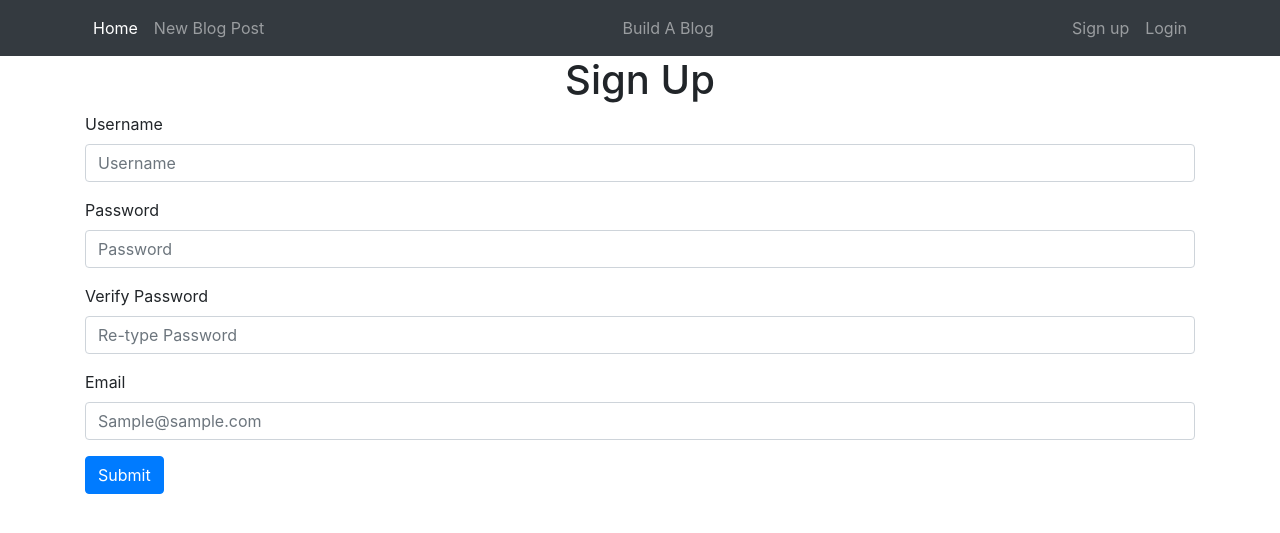
After one commit to sythe7448/blogz, a Flask app: page /signup in a window 1280 px wide. The commit adds this page. Shown: the top 533 px of the page. Run offline with Flask 2, Linux system fonts and the light colour scheme; some libraries are stand-ins or nearby versions.

Commit message:
Working HTML

```diff
--- a/main.py
+++ b/main.py
@@ -10,19 +10,29 @@ db = SQLAlchemy(app)
 
 
 @app.route('/')
-def hello_world():
-    return 'Hello World!'
+def blog():
+    return render_template('blog.html')
+
+@app.route('/login')
+def login():
+    return render_template('login.html')
+
+@app.route('/signup')
+def signup():
+    return render_template('signup.html')
+
+@app.route('/newpost')
+def newpost():
+    return render_template('newpost.html')
 
 class Blog():
     id = db.Column(db.Integer, primary_key=True)
     title = db.Column(db.String(50))
     body = db.Column(db.Text)
-    datetime = db.Column(db.Datetime)
 
     def __init__(self, title, body, datetime):
         self.title = title
         self.body = body
-        self.datetime = datetime
 
 
 if __name__ == '__main__':
--- a/templates/base.html
+++ b/templates/base.html
@@ -1,10 +1,17 @@
 <!DOCTYPE html>
 <html lang="en">
 <head>
-    <meta charset="UTF-8">
-    <title>Title</title>
+    <!-- Required meta tags -->
+    <meta charset="utf-8">
+    <meta name="viewport" content="width=device-width, initial-scale=1, shrink-to-fit=no">
+
+    <!-- Bootstrap CSS -->
+    <link rel="stylesheet" href="https://stackpath.bootstrapcdn.com/bootstrap/4.1.3/css/bootstrap.min.css" integrity="sha384-MCw98/SFnGE8fJT3GXwEOngsV7Zt27NXFoaoApmYm81iuXoPkFOJwJ8ERdknLPMO" crossorigin="anonymous">
+
+    <title>{% block title %}{% endblock %}</title>
 </head>
 <body>
-
+    <div id="header">{% include "header.html" %}</div>
+    <div id="content" class="container">{% block content %}{% endblock %}</div>
 </body>
 </html>
--- /dev/null
+++ b/templates/header.html
@@ -0,0 +1,23 @@
+<nav class="navbar navbar-expand-md navbar-fixed-top navbar-dark bg-dark main-nav">
+    <div class="container">
+        <ul class="nav navbar-nav">
+            <li class="nav-item active">
+                <a class="nav-link" href="/">Home</a>
+            </li>
+            <li class="nav-item">
+                <a class="nav-link" href="/newpost">New Blog Post</a>
+            </li>
+        </ul>
+        <ul class="nav navbar-nav mx-auto">
+            <li class="nav-item"><a class="nav-link" href="/">Build A Blog</a></li>
+        </ul>
+        <ul class="nav navbar-nav">
+            <li class="nav-item">
+                <a class="nav-link" href="/signup">Sign up</a>
+            </li>
+            <li class="nav-item">
+                <a class="nav-link" href="/login">Login</a>
+            </li>
+        </ul>
+    </div>
+</nav>
--- /dev/null
+++ b/templates/signup.html
@@ -0,0 +1,26 @@
+{% extends 'base.html' %}
+{% block title %}Sign up{% endblock %}
+{% block header %}
+{% endblock %}
+{% block content %}
+    <h1 class="text-center">Sign Up</h1>
+    <form>
+        <div class="form-group">
+            <label for="username">Username</label>
+            <input type="text" class="form-control" id="username" placeholder="Username">
+        </div>
+        <div class="form-group">
+            <label for="password">Password</label>
+            <input type="password" class="form-control" id="password" placeholder="Password">
+        </div>
+        <div class="form-group">
+            <label for="vPassword">Verify Password</label>
+            <input type="password" class="form-control" id="vPassword" placeholder="Re-type Password">
+        </div>
+        <div class="form-group">
+            <label for="email">Email</label>
+            <input type="email" class="form-control" id="email" placeholder="Sample@sample.com">
+        </div>
+        <input class="btn btn-primary" type="submit" value="Submit">
+    </form>
+{% endblock %}
```
Also changed, not shown: templates/blog.html (+5 -10 lines), templates/login.html (added, +21 -0 lines), templates/newpost.html (+15 -10 lines).
